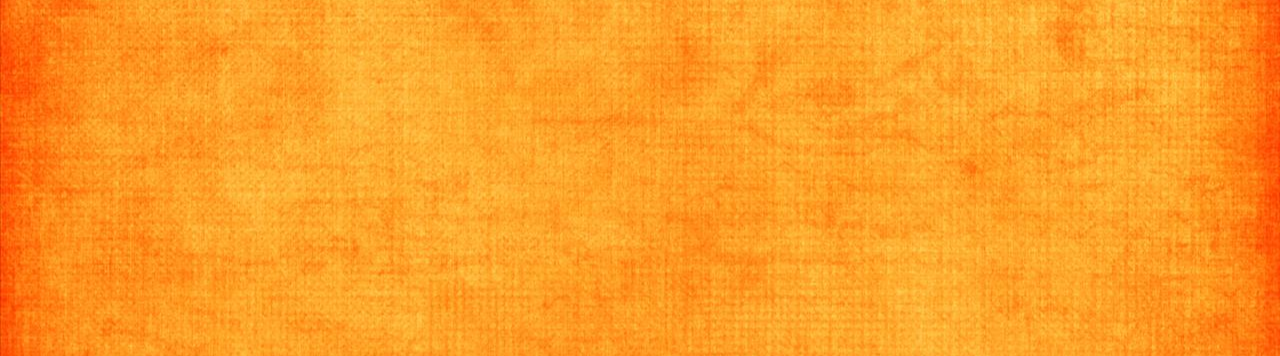
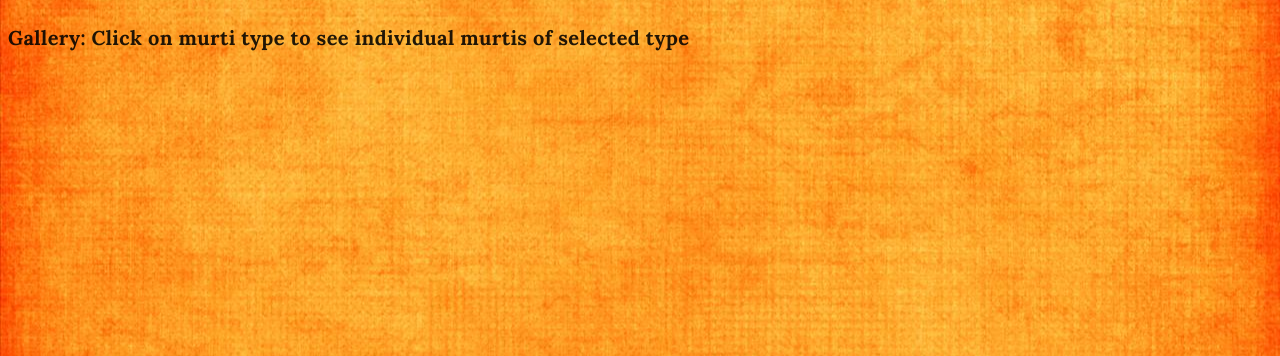
Before and after one commit to kedar2a/soa, a Django app: page /gallery in a window 1280 px wide. Shown: the part 64-420 px from the top of the page. Run offline with Django 3.2, Linux system fonts and the light colour scheme; data that the repository does not hold is empty.

Commit message:
showing explicit direction text on gallery page

```diff
--- a/idols/templates/idols/gallery.html
+++ b/idols/templates/idols/gallery.html
@@ -42,10 +42,17 @@ https://css-tricks.com/snippets/javascript/lazy-loading-images/
     <br/>
 
 	<div class="mdl-grid">
+		{% if url_name == 'murti_category' %}
+		<h5>Gallery: Click on murti type to see individual murtis of selected type</h5>
+		{% endif %}
+
+		{% if url_name == 'murti_detail' %}
+		<h5>Gallery: Click on murti to get details</h5>
+		{% endif %}
 	{% for mc in all_murti_category %}
 
 	{% if url_name == 'murti_category' %}
-		<a class="mdl-cell mdl-cell--3-col no-anchor" title="Click to see details" href="{% url url_name mc.category_code %}">
+		<a class="mdl-cell mdl-cell--3-col no-anchor" title="Click to see murtis of this type" href="{% url url_name mc.category_code %}">
 	{% elif url_name == 'murti_detail' %}
 		<a class="mdl-cell mdl-cell--3-col no-anchor" title="Click to see details" href="{% url url_name mc.category.category_code mc.id %}">
 	{% endif %}
```
